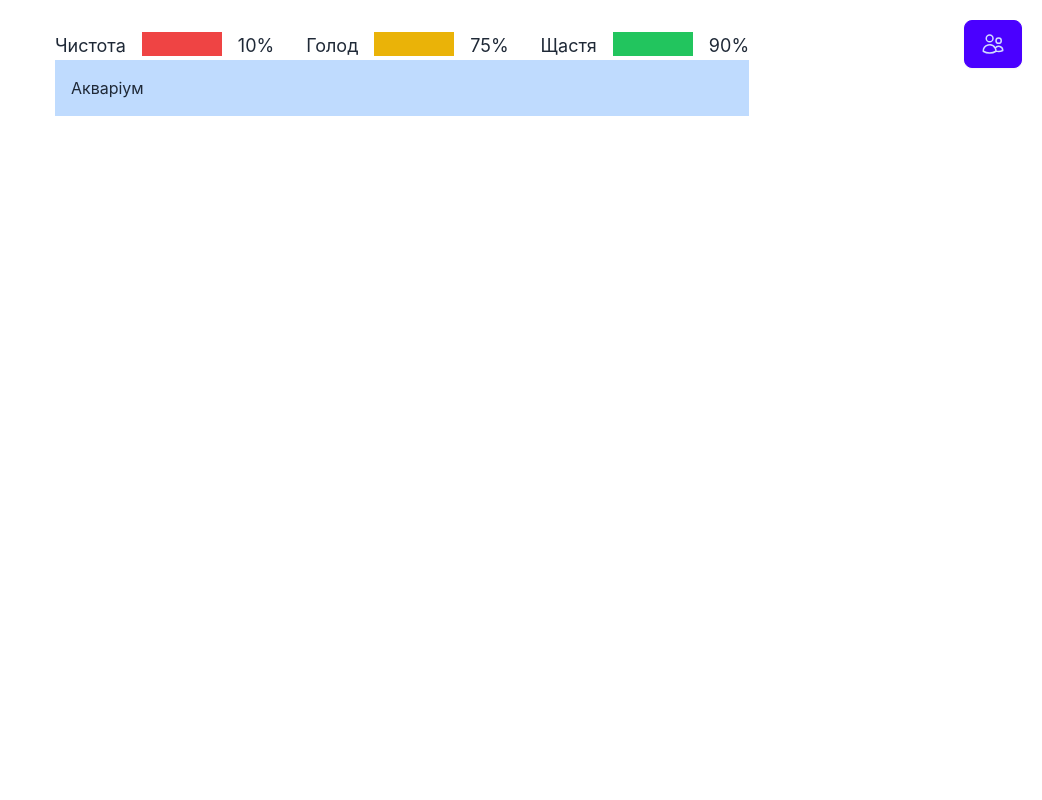
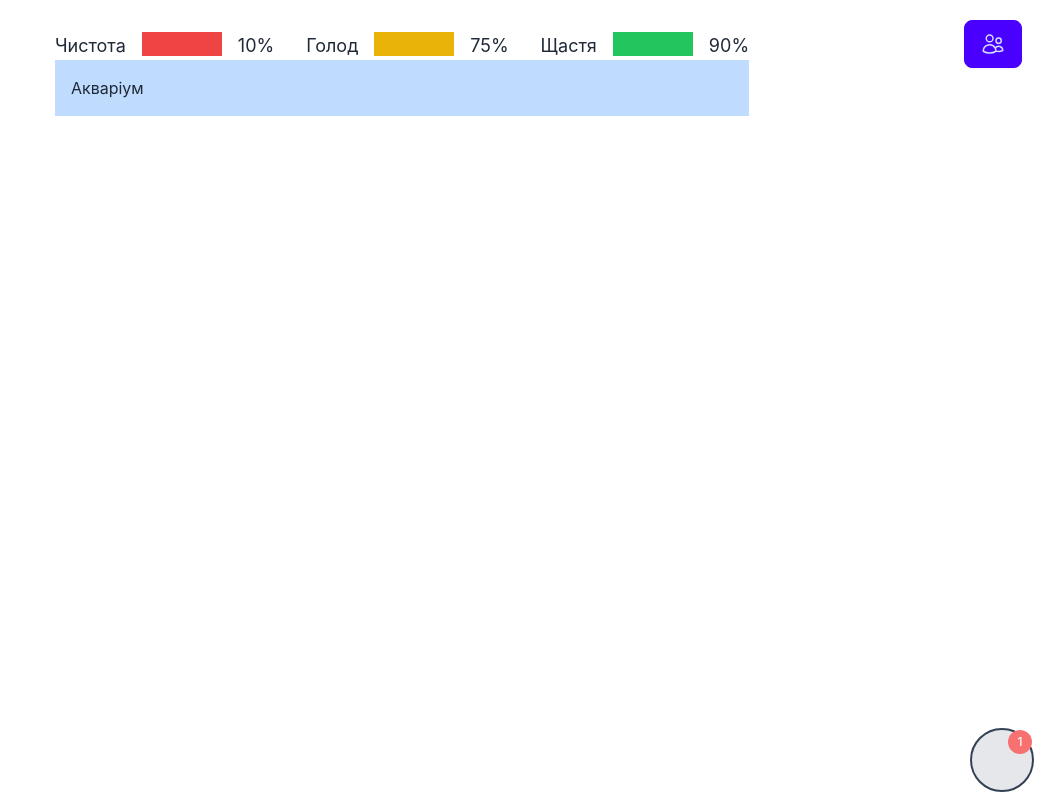
Before and after one commit to Blaumaus/hackathon, a React (Create React App) app in the folder frontend/: page /aquarium in a window 1280 px wide. Shown: the whole page, without its empty margins (238-1280 px from the left). Built offline with nearby package versions, Linux system fonts and the light colour scheme.

Commit message:
robot widget

```diff
--- a/frontend/package.json
+++ b/frontend/package.json
@@ -3,6 +3,7 @@
   "version": "0.1.0",
   "private": true,
   "dependencies": {
+    "@heroicons/react": "^2.1.3",
     "@testing-library/jest-dom": "^5.17.0",
     "@testing-library/react": "^13.4.0",
     "@testing-library/user-event": "^13.5.0",
--- /dev/null
+++ b/frontend/src/components/RobotWidget.jsx
@@ -0,0 +1,50 @@
+import React, { useState } from 'react'
+import { XMarkIcon } from '@heroicons/react/24/outline'
+
+const Message = ({ message }) => {
+  return (
+    <div className='w-full h-16 bg-gray-200 rounded-lg p-2'>
+      <span className='text-gray-900'>
+        {message}
+      </span>
+    </div>
+  )
+}
+
+const Chat = ({ messages, close }) => {
+  return (
+    <div className='bottom-2 right-2 fixed h-full max-h-[600px] w-full max-w-80 rounded-lg bg-gray-50 border-solid border-slate-600 border-2 px-4 space-y-3 overflow-y-auto pt-5'>
+      <div role='button' onClick={close} className='flex justify-center items-center p-1 absolute top-1 right-2'>
+        <XMarkIcon className='w-5 h-5 text-gray-800' />
+      </div>
+      {messages?.map?.(message => (
+        <Message message={message} />
+      ))}
+    </div>
+  )
+}
+
+export const Widget = () => {
+  const [isChatOpen, setIsChatOpen] = useState(false)
+
+  if (isChatOpen) {
+    return (
+      <Chat
+        // messages={messages}
+        close={() => setIsChatOpen(false)}
+      />
+    )
+  }
+
+  return (
+    <div role='button' onClick={() => setIsChatOpen(true)} className='cursor-pointer flex justify-center items-center bottom-2 right-2 fixed w-16 h-16 rounded-full bg-gray-200 border-solid border-slate-700 border-2'>
+      {/* notifications counter */}
+      <div className='absolute flex justify-center items-center top-0 right-0 w-6 h-6 rounded-full bg-red-400 border-solid border-red-600 border-1'>
+        <span className='text-gray-50 font-medium text-xs'>
+          1
+        </span>
+      </div>
+      {/* <img /> */}
+    </div>
+  )
+}
--- a/frontend/src/pages/AquariumPage.jsx
+++ b/frontend/src/pages/AquariumPage.jsx
@@ -1,6 +1,7 @@
 import React, { useState } from 'react';
 import InviteModal from '../components/InviteModal';
 import StatusBar from '../components/StatusBar';
+import { Widget } from '../components/RobotWidget';
 
 const AquariumPage = () => {
   const [isModalOpen, setIsModalOpen] = useState(false);
@@ -31,8 +32,7 @@ const AquariumPage = () => {
         </button>
       </div>
 
-
-
+      <Widget />
       {isModalOpen && <InviteModal onClose={closeModal} />}
     </div>
   );
```
